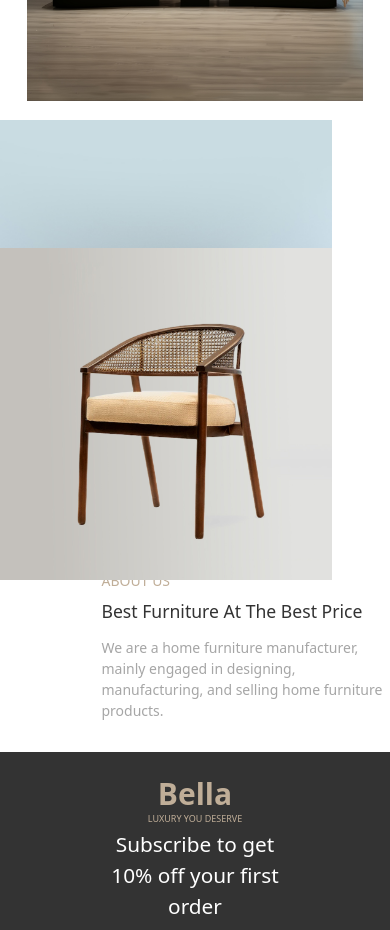
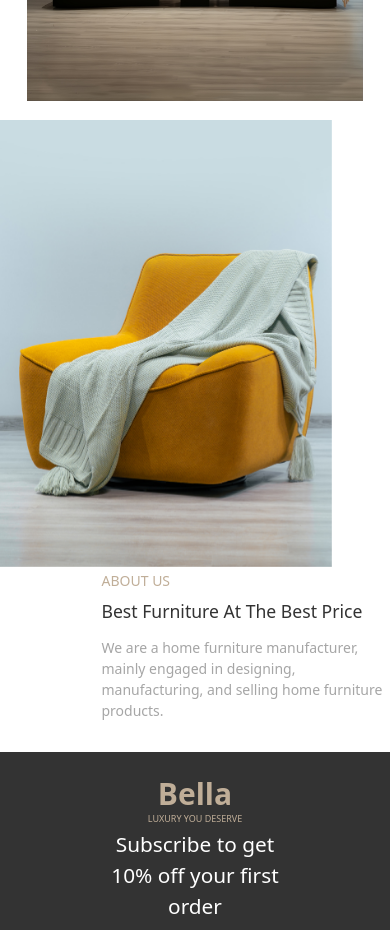
Before and after one commit to MahmoudHussien7/Bella-priv, a React (Vite) app: page /AboutUs in a window 390 px wide. Shown: the part 1020-1950 px from the top of the page. Built offline with nearby package versions, Linux system fonts and the light colour scheme.

Commit message:
style: :lipstick: About us page responsive

```diff
--- a/src/User/Pages/AboutUs.jsx
+++ b/src/User/Pages/AboutUs.jsx
@@ -1,4 +1,3 @@
-// eslint-disable-next-line no-unused-vars
 import React, { useEffect, useRef } from "react";
 import Navbar from "../Components/Navbar";
 import AboutHero from "../../assets/Images/cas-1.jpg";
@@ -9,6 +8,7 @@ import Footer from "../Components/footer";
 
 const AboutUs = () => {
   const smallImageRef = useRef(null);
+
   useEffect(() => {
     const handleScroll = () => {
       const scrollTop =
@@ -33,18 +33,19 @@ const AboutUs = () => {
         className="bg-cover bg-center h-[40vh] md:h-[75vh] relative flex items-center text-pretty"
       >
         <div className="animate-fadeIn">
-          <div className="text-white md:px-12 lg:px-28  text-2xl md:text-[4xl] font-montserrat font-normal ">
+          <div className="text-white md:px-12 lg:px-28 text-2xl md:text-[4xl] font-montserrat font-normal">
             About Us
           </div>
         </div>
       </div>
+
       <div className="flex flex-col lg:flex-row items-center justify-between px-[7%] my-[5%] bg-white">
         {/* Left Side - Text Content */}
         <div className="mb-8 lg:mb-0">
-          <h2 className="text-[2rem] font-500 font-montserrat text-titleColor  mb-4">
+          <h2 className="text-[2rem] font-500 font-montserrat text-titleColor mb-4">
             WELCOME TO BELLA
           </h2>
-          <p className="text-md  max-w-[60%] text-[#9b9b9b] font-montserrat mb-8 space-y-10 ">
+          <p className="text-md max-w-[60%] text-[#9b9b9b] font-montserrat mb-8 space-y-10">
             Your place to get one-of-a-kind furniture pieces along with our home
             styling, and consultancy services. We take great pride in providing
             a diverse selection of furniture options.
@@ -55,14 +56,14 @@ const AboutUs = () => {
               <p className="text-sm text-gray-500">Products Completed</p>
             </div>
             <div>
-              <p className="text-4xl font-semibold text-mainColor ">300</p>
+              <p className="text-4xl font-semibold text-mainColor">300</p>
               <p className="text-sm text-gray-500">Our Clients</p>
             </div>
           </div>
         </div>
 
         {/* Right Side - Image */}
-        <div className=" flex items-center justify-center bg-black">
+        <div className="flex items-center justify-center bg-black">
           <img
             src={SofaImage}
             alt="Luxury Sofa"
@@ -70,31 +71,38 @@ const AboutUs = () => {
           />
         </div>
       </div>
-      <div className=" grid grid-cols-6 md:grid-cols-4  items-center justify-center md:px-[7%] mb-[5%]">
-        <div className="col-span-6 md:col-span-2 relative  mr-[15%]">
-          <img src={aboutImg1} alt="aboutUs" className="w-full md:w-[85%]" />
+
+      <div className="grid grid-cols-6 md:grid-cols-4 items-center justify-center md:px-[7%] mb-[5%]">
+        <div className="col-span-6 md:col-span-2 relative mr-[15%]">
+          <img
+            src={aboutImg1}
+            alt="aboutUs"
+            className="w-full md:w-[85%] object-cover"
+          />
           <img
             ref={smallImageRef}
             src={aboutImg2}
             alt="aboutUs"
-            className="absolute w-[100%] md:w-[60%] left-0 md:left-[60%] top-[8rem] md:top-[55%]"
+            className="absolute w-[100%] md:w-[60%] left-0 md:left-[60%] top-[8rem] md:top-[55%] object-cover hidden md:block"
           />
         </div>
-        <div className="col-span-6 md:col-span-2 text-left md:text-left  pl-[25%]">
+
+        <div className="col-span-6 md:col-span-2 text-left pl-[25%] ">
           <div className="p-1">
-            <h2 className=" text-[14px] md:text-[1.3rem] font-normal leading-[1.4] text-mainColor mb-2 font-Montserrat letter-spacing">
+            <h2 className="text-[14px] md:text-[1.3rem] font-normal leading-[1.4] text-mainColor mb-2 font-Montserrat letter-spacing">
               ABOUT US
             </h2>
-            <p className="capitalize text-titleColor mb-3 text-[1.1rem] font-Montserrat ">
+            <p className="capitalize text-titleColor mb-3 text-[1.1rem] font-Montserrat">
               Best furniture at the best price
             </p>
-            <p className="text-textColor mb-2 text-[14px] md:text-[1.1rem] font-Montserrat ">
+            <p className="text-textColor mb-2 text-[14px] md:text-[1.1rem] font-Montserrat">
               We are a home furniture manufacturer, mainly engaged in designing,
               manufacturing, and selling home furniture products.
             </p>
           </div>
         </div>
-      </div>{" "}
+      </div>
+
       <Footer />
     </div>
   );
```
